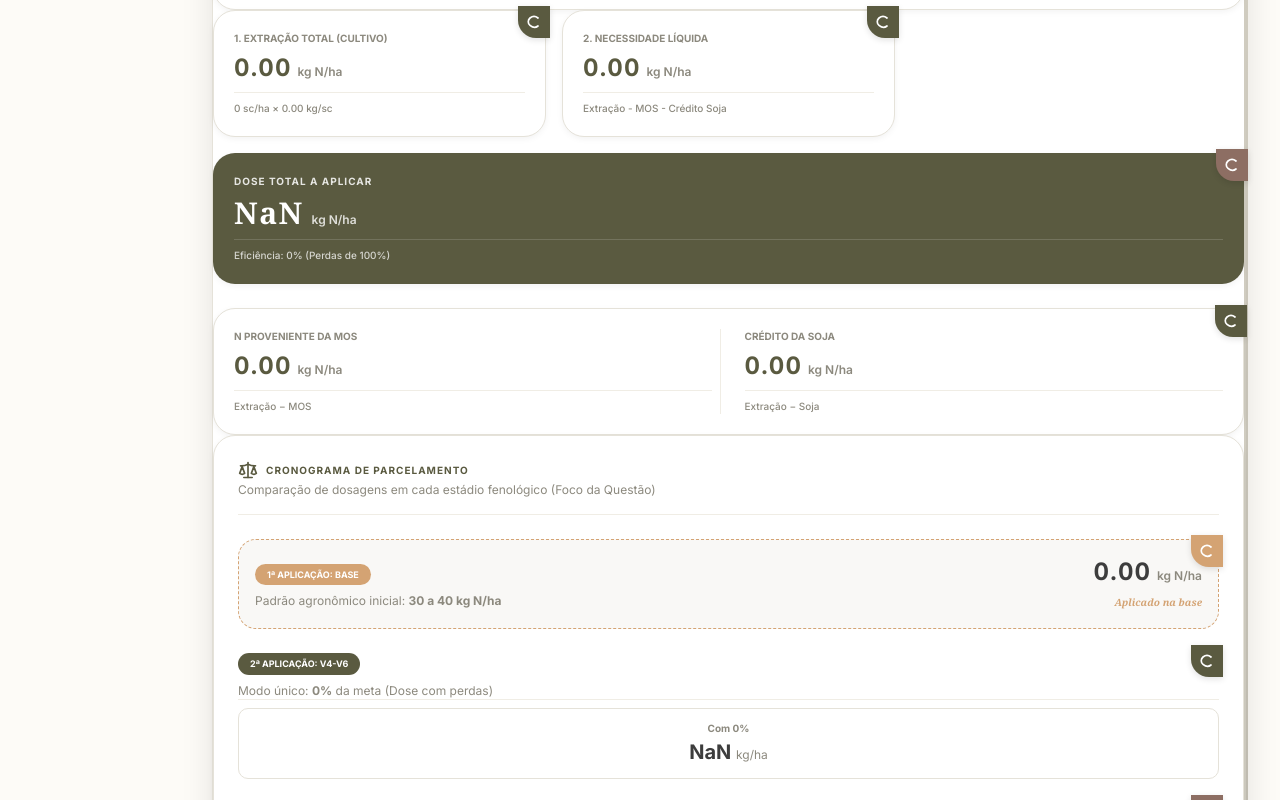
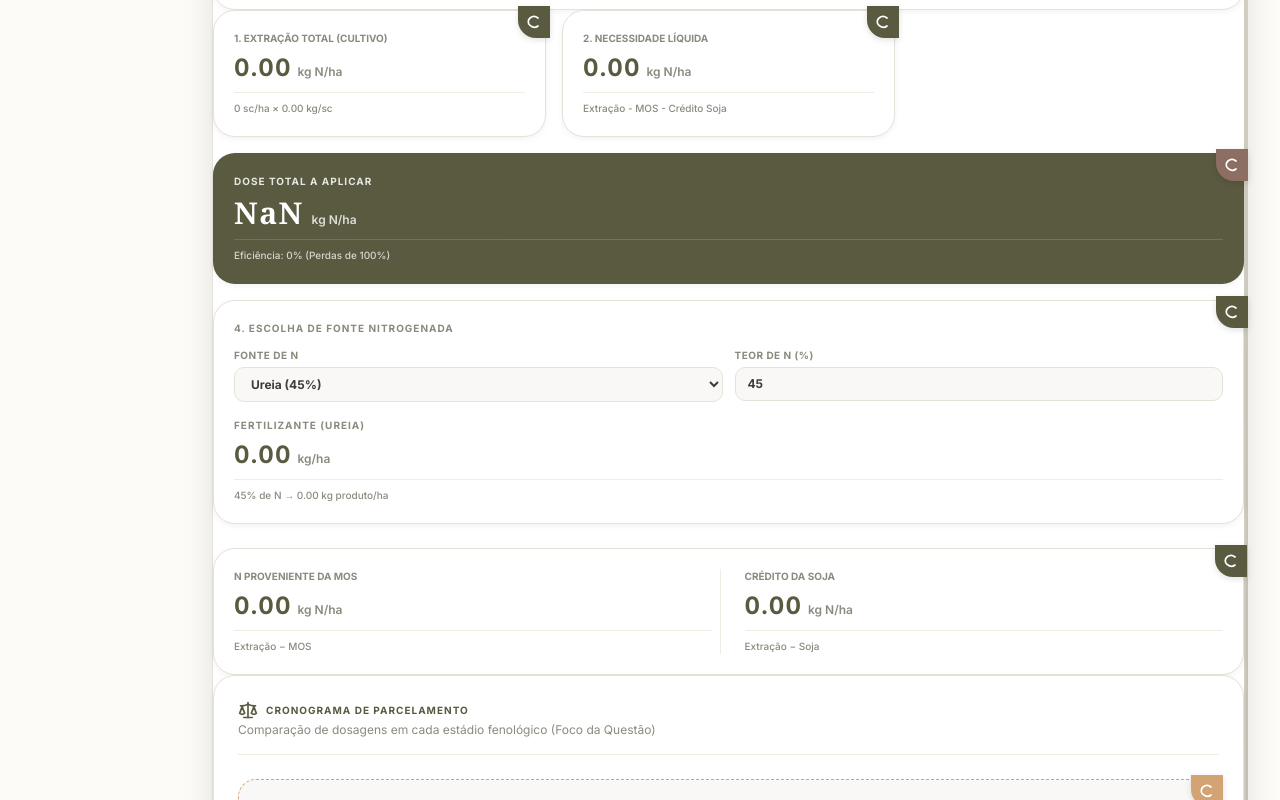
Before and after one commit to Hashzin-0/N-simple, a Next.js app: page / in a window 1280 px wide. Shown: the part 1847-2647 px from the top of the page. Built offline with nearby package versions, Linux system fonts and the light colour scheme.

Commit message:
hotfixv2

```diff
--- a/app/page.tsx
+++ b/app/page.tsx
@@ -24,6 +24,7 @@ import { computeCalculations } from '@/lib/calculations';
 import ExtracaoTotalCard from '@/components/metrics/ExtracaoTotalCard';
 import NecessidadeLiquidaCard from '@/components/metrics/NecessidadeLiquidaCard';
 import DoseRecomendadaCard from '@/components/metrics/DoseRecomendadaCard';
+import FonteNitrogenadaCard from '@/components/metrics/FonteNitrogenadaCard';
 import SecondaryCreditsCard from '@/components/metrics/SecondaryCreditsCard';
 import ParcelamentoSection from '@/components/metrics/ParcelamentoSection';
 import BalancoSection from '@/components/metrics/BalancoSection';
@@ -981,6 +982,7 @@ export default function Home() {
                   nRequirementPerBag={nRequirementPerBag}
                 />
               )}
+              {!(useDirectInput && efficiencyAlreadyApplied) && (
                 <NecessidadeLiquidaCard
                   liquidNeed={calculations.liquidNeed}
                   totalExtraction={useDirectInput ? 0 : calculations.totalExtraction}
@@ -988,12 +990,20 @@ export default function Home() {
                   soyNContribution={useDirectInput ? 0 : soyNContribution}
                   useDirectInput={useDirectInput}
                 />
+              )}
+              {!(useDirectInput && efficiencyAlreadyApplied) && (
                 <div id="card_dose_total" className="col-span-2 sm:col-span-3">
                   <DoseRecomendadaCard
                     recommendedDose={calculations.recommendedDose}
                     liquidNeed={calculations.liquidNeed}
                     efficiency={useDirectInput && efficiencyAlreadyApplied ? 100 : efficiency}
                     efficiencyAlreadyApplied={useDirectInput && efficiencyAlreadyApplied}
+                  />
+                </div>
+              )}
+              <div id="fonte_nitrogenada_section" className="col-span-2 sm:col-span-3">
+                <FonteNitrogenadaCard
+                  liquidNeed={calculations.liquidNeed}
                 />
               </div>
             </div>
@@ -1030,6 +1040,7 @@ export default function Home() {
           calculations={calculations}
           mosNContribution={mosNContribution}
           soyNContribution={soyNContribution}
+          useDirectInput={useDirectInput}
         />
           </ScrollStack>
             </div>
--- /dev/null
+++ b/components/metrics/FonteNitrogenadaCard.tsx
@@ -0,0 +1,188 @@
+'use client';
+
+import React, { useState, useMemo } from 'react';
+import { useTheme } from '@/components/ThemeProvider';
+import CalculationIsland from '@/components/CalculationIsland';
+import CalculationMemoryPanel from '@/components/CalculationMemoryPanel';
+import { NumberTicker } from '@/components/godui/number-ticker';
+import { ElasticText } from '@/components/godui/elastic-text';
+
+interface PresetFertilizer {
+  id: string;
+  name: string;
+  teorN: number; // percentage
+}
+
+const PRESET_FERTILIZERS: PresetFertilizer[] = [
+  { id: 'ureia', name: 'Ureia', teorN: 45 },
+  { id: 'ureia_abpt', name: 'Ureia + ABPT', teorN: 41 },
+  { id: 'sulfato_amonio', name: 'Sulfato de Amônio', teorN: 21 },
+  { id: 'cloreto_amonio', name: 'Cloreto de Amônio', teorN: 26 },
+  { id: 'nitrato_amonio', name: 'Nitrato de Amônio', teorN: 34 },
+  { id: 'custom', name: 'Personalizado', teorN: 0 },
+];
+
+interface Props {
+  liquidNeed: number;
+  animKey?: string | number;
+}
+
+export default React.memo(function FonteNitrogenadaCard({ liquidNeed, animKey }: Props) {
+  const { isDark } = useTheme();
+  const [showCalc, setShowCalc] = useState(false);
+  const [selectedPreset, setSelectedPreset] = useState('ureia');
+  const [customTeorN, setCustomTeorN] = useState(45);
+
+  const activeTeorN = useMemo(() => {
+    if (selectedPreset === 'custom') return customTeorN;
+    const preset = PRESET_FERTILIZERS.find((p) => p.id === selectedPreset);
+    return preset ? preset.teorN : 45;
+  }, [selectedPreset, customTeorN]);
+
+  const fertilizerResult = useMemo(() => {
+    if (activeTeorN <= 0) return 0;
+    return Number((liquidNeed / (activeTeorN / 100)).toFixed(2));
+  }, [liquidNeed, activeTeorN]);
+
+  const handlePresetChange = (id: string) => {
+    setSelectedPreset(id);
+    if (id !== 'custom') {
+      const preset = PRESET_FERTILIZERS.find((p) => p.id === id);
+      if (preset) setCustomTeorN(preset.teorN);
+    }
+  };
+
+  const selectedName = useMemo(() => {
+    if (selectedPreset === 'custom') return 'Personalizado';
+    return PRESET_FERTILIZERS.find((p) => p.id === selectedPreset)?.name || '';
+  }, [selectedPreset]);
+
+  return (
+    <div className="relative flex flex-col min-h-[120px]">
+      <CalculationIsland
+        isVisible={showCalc}
+        onToggle={() => setShowCalc(!showCalc)}
+        accentColor="#5A5A40"
+        darkAccentColor="#9CB386"
+        isDark={isDark}
+      />
+
+      <div
+        className={`calc-island-scoop rounded-3xl p-5 shadow-sm overflow-hidden flex flex-col justify-between h-full transition-colors ${
+          isDark
+            ? 'bg-[#1C201A] text-white border border-[#2C3328]'
+            : 'bg-white border border-[#E5E2D9]'
+        }`}
+      >
+        <div>
+          <ElasticText
+            className={`text-[10px] font-bold uppercase tracking-widest block ${
+              isDark ? 'text-[#9EA399]' : 'text-[#8C897E]'
+            }`}
+            mode="auto"
+            startOnView
+            loop={false}
+          >
+            4. Escolha de Fonte Nitrogenada
+          </ElasticText>
+
+          <div className="mt-3 grid grid-cols-2 gap-3">
+            {/* Preset selector */}
+            <div className="col-span-2 sm:col-span-1">
+              <label className={`block text-[10px] font-bold uppercase tracking-wider mb-1 ${
+                isDark ? 'text-[#9EA399]' : 'text-[#8C897E]'
+              }`}>
+                Fonte de N
+              </label>
+              <select
+                value={selectedPreset}
+                onChange={(e) => handlePresetChange(e.target.value)}
+                className={`w-full rounded-lg px-3 py-2 text-xs font-bold border transition-colors ${
+                  isDark
+                    ? 'bg-[#232821] border-[#2C3328] text-[#E8E6DF]'
+                    : 'bg-[#F9F8F6] border-[#E5E2D9] text-[#3D3D3D]'
+                }`}
+              >
+                {PRESET_FERTILIZERS.map((p) => (
+                  <option key={p.id} value={p.id}>
+                    {p.name}{p.id !== 'custom' ? ` (${p.teorN}%)` : ''}
+                  </option>
+                ))}
+              </select>
+            </div>
+
+            {/* Teor de N input */}
+            <div className="col-span-2 sm:col-span-1">
+              <label className={`block text-[10px] font-bold uppercase tracking-wider mb-1 ${
+                isDark ? 'text-[#9EA399]' : 'text-[#8C897E]'
+              }`}>
+                Teor de N (%)
+              </label>
+              <input
+                type="number"
+                value={activeTeorN}
+                onChange={(e) => {
+                  const val = Number(e.target.value);
+                  setCustomTeorN(val);
+                  if (selectedPreset !== 'custom') setSelectedPreset('custom');
+                }}
+                min={1}
+                max={100}
+                step={0.1}
+                className={`w-full rounded-lg px-3 py-2 text-xs font-bold border transition-colors ${
+                  isDark
+                    ? 'bg-[#232821] border-[#2C3328] text-[#E8E6DF]'
+                    : 'bg-[#F9F8F6] border-[#E5E2D9] text-[#3D3D3D]'
+                }`}
+              />
+            </div>
+          </div>
+
+          {/* Result display */}
+          <div className="mt-4">
+            <div className={`text-[10px] font-bold uppercase tracking-widest block ${
+              isDark ? 'text-[#9EA399]' : 'text-[#8C897E]'
+            }`}>
+              Fertilizante ({selectedName})
+            </div>
+            <div className={`mt-1.5 text-2xl font-bold ${
+              isDark ? 'text-[#9CB386]' : 'text-[#5A5A40]'
+            }`}>
+              <NumberTicker
+                key={animKey}
+                value={fertilizerResult}
+                decimalPlaces={2}
+                className={`text-2xl font-bold ${isDark ? 'text-[#9CB386]' : 'text-[#5A5A40]'}`}
+              />{' '}
+              <span className={`text-xs font-semibold ${isDark ? 'text-[#9EA399]' : 'text-[#8C897E]'}`}>
+                kg/ha
+              </span>
+            </div>
+            <div className={`mt-2 text-[10px] border-t pt-2 font-medium ${
+              isDark ? 'text-[#9EA399] border-[#2C3328]' : 'text-[#8C897E] border-[#F0EDE5]'
+            }`}>
+              {activeTeorN}% de N → {fertilizerResult.toFixed(2)} kg produto/ha
+            </div>
+          </div>
+        </div>
+      </div>
+
+      <CalculationMemoryPanel isVisible={showCalc} isDark={isDark}>
+        <div className={`p-2.5 rounded-lg border font-mono text-[11px] leading-relaxed ${
+          isDark ? 'bg-[#232821] border-[#2C3328] text-[#E8E6DF]' : 'bg-white border-[#E5E2D9] text-[#3D3D3D]'
+        }`}>
+          <div className={`font-semibold mb-1 ${isDark ? 'text-[#9EA399]' : 'text-[#8C897E]'}`}>FÓRMULA:</div>
+          <div className={`font-bold ${isDark ? 'text-[#9CB386]' : 'text-[#5A5A40]'}`}>
+            Fertilizante = N_Liq ÷ (Teor N ÷ 100)
+          </div>
+          <div className={`border-t my-1 pt-1 font-bold ${isDark ? 'border-[#2C3328] text-[#D4A373]' : 'border-[#F0EDE5] text-[#8D6E63]'}`}>
+            {liquidNeed.toFixed(2)} ÷ {activeTeorN / 100} = {fertilizerResult.toFixed(2)} kg/ha
+          </div>
+          <p className={`mt-1 ${isDark ? 'text-[#9EA399]' : 'text-[#8C897E]'}`}>
+            Conversão de N líquido para quantidade de produto fertilizante ({selectedName} com {activeTeorN}% de N).
+          </p>
+        </div>
+      </CalculationMemoryPanel>
+    </div>
+  );
+});
--- a/lib/pageAutomator.ts
+++ b/lib/pageAutomator.ts
@@ -13,6 +13,7 @@ export type PageSection =
   | 'eficiencia'
   | 'resultados'
   | 'dose_total'
+  | 'fonte_nitrogenada'
   | 'parcelamento'
   | 'balanco'
   | 'adubos'
@@ -29,6 +30,7 @@ const SECTION_ELEMENT_MAP: Record<PageSection, string> = {
   eficiencia: 'input_group_efficiency',
   resultados: 'results_section',
   dose_total: 'card_dose_total',
+  fonte_nitrogenada: 'fonte_nitrogenada_section',
   parcelamento: 'parceling_section',
   balanco: 'balanco_section',
   adubos: 'fertilizer_equivalent_section',
```
Also changed, not shown: components/metrics/DetailedMathPanel.tsx (+9 -2 lines), 1 other file (tests, documents, lock files or other folders). Lines whose indentation alone changed are shown as unchanged.
